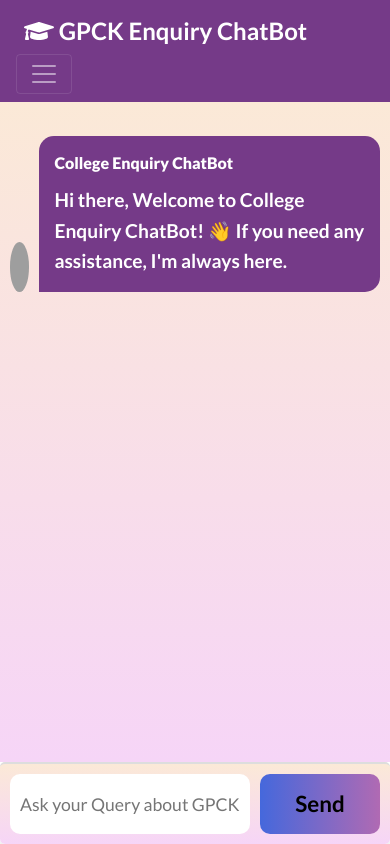
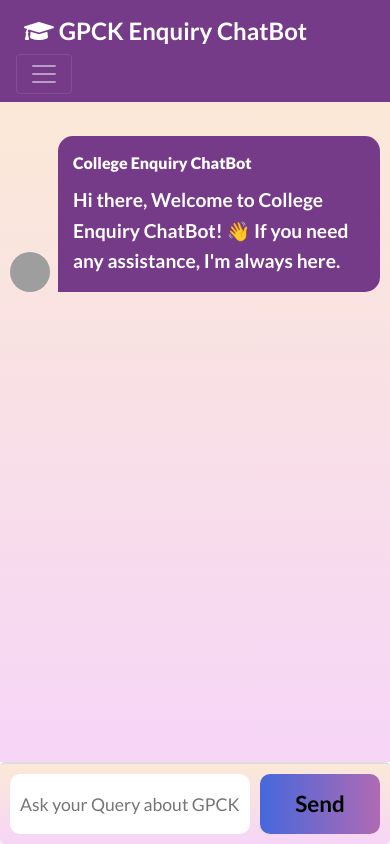
Before and after one commit to kashish-pawar/college-chatbot, a Flask app: page /index in a window 390 px wide. Run offline with Flask 3, Linux system fonts and the light colour scheme; the visitor is signed in with stand-in values (Sample User, id 1); some libraries are stand-ins or nearby versions; grey boxes are pictures that could not be loaded.

Commit message:
Update index.html

```diff
--- a/templates/index.html
+++ b/templates/index.html
@@ -28,7 +28,24 @@
   padding: 0;
   box-sizing: border-box;
 }
+/* Common styles for bot and user images */
+  .msg-img, .msg-user-img {
+    width: 50px;
+    height: 50px;
+    background-size: cover;
+    background-position: center;
+    border-radius: 50%;
+    flex-shrink: 0;
+    margin-right: 10px;
+  }
 
+  @media screen and (max-width: 576px) {
+    .msg-img, .msg-user-img {
+      width: 40px;
+      height: 40px;
+      margin-right: 8px;
+    }
+  }
   .msger {
   width: 100vw; /* Full viewport width */
   max-width: 100%;
```
